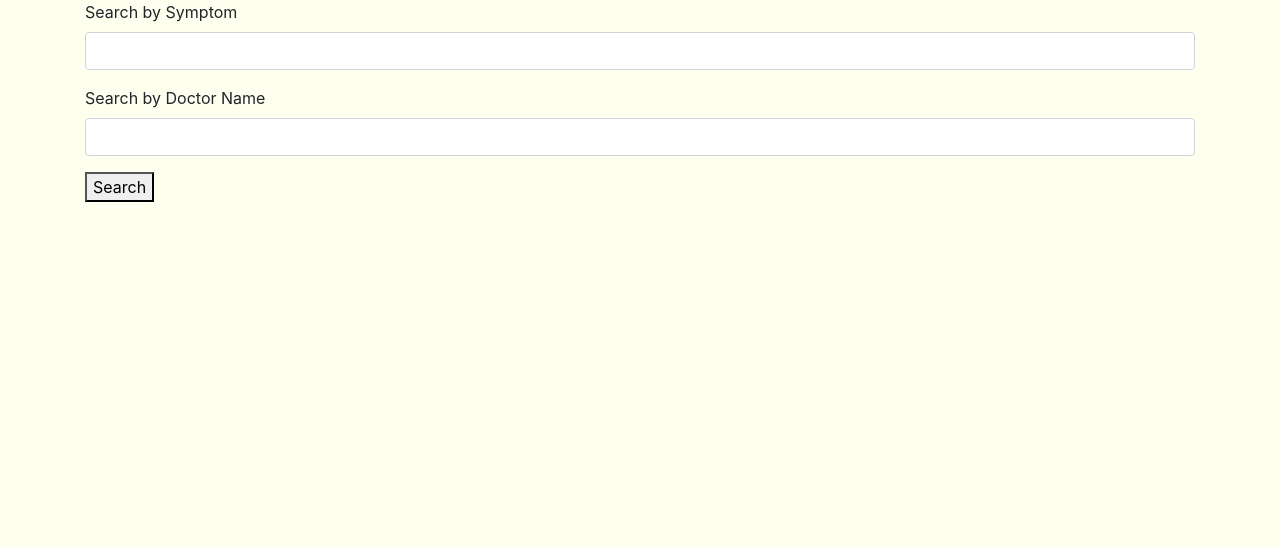
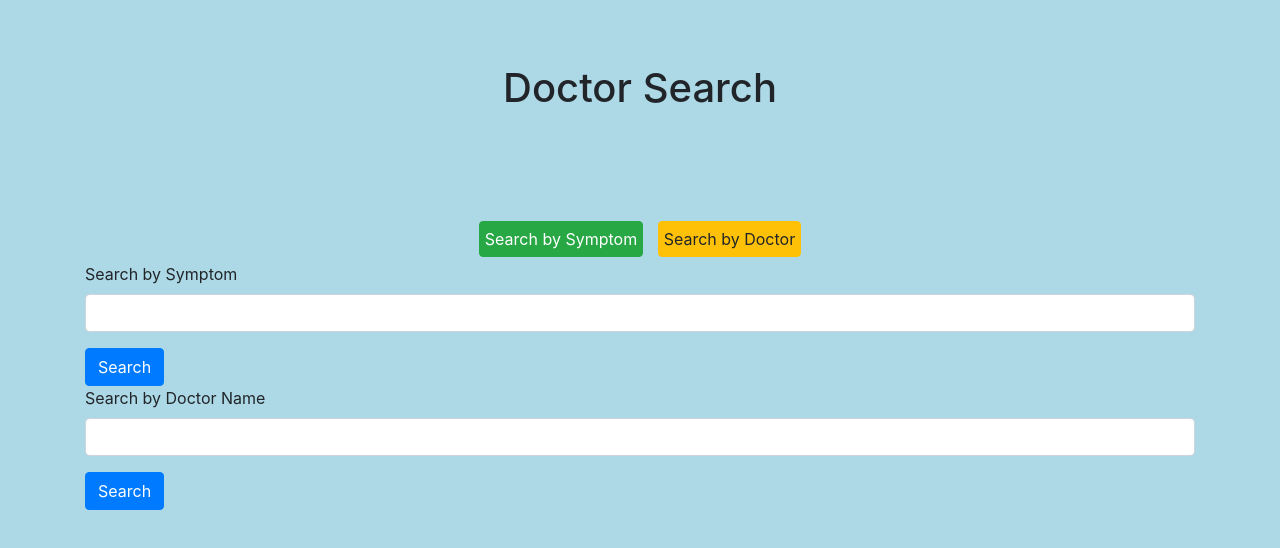
Before and after one commit to n8cotoa/doctor-search, a website built with webpack: page src/index.html in a window 1280 px wide. Built offline with nearby package versions, Linux system fonts and the light colour scheme.

Commit message:
split the form into one for symptom searches and one for doctor name searches. Add buttons for search type selection.

```diff
--- a/src/index.html
+++ b/src/index.html
@@ -4,17 +4,28 @@
   <title>Add Title Here</title>
 </head>
 <body>
+  <div class="jumbotron">
+    <h1>Doctor Search</h1>
+  </div>
   <div class="container">
-    <form id="doctor-form">
+    <div class="splash_buttons">
+      <button id="symptomSearch"  class="btn btn-success" type="button">Search by Symptom</button>
+      <button id="doctorSearch"  class="btn btn-warning" type="button">Search by Doctor</button>
+    </div>
+
+    <form id="symptom-form">
       <div class="form-group">
         <label for="user-symptom">Search by Symptom</label>
         <input id="user-symptom" class="form-control" type="text" name="user-symptom">
       </div>
+      <button type="submit" class="btn btn-primary" name="button">Search</button>
+    </form>
+    <form id="doctor-form">
       <div class="form-group">
         <label for="doctor-name">Search by Doctor Name</label>
         <input id="doctor-name" class="form-control" type="text" name="doctor-name">
       </div>
-      <button type="submit" name="button">Search</button>
+      <button type="submit" class="btn btn-primary" name="button">Search</button>
     </form>
     <div class="col">
       <div id="results" class="row">
--- a/src/main.js
+++ b/src/main.js
@@ -5,7 +5,11 @@ import './styles.css';
 import { DoctorService } from './doctor-api.js';
 
 $(document).ready(function() {
-  $('#doctor-form').submit(function(e){
+  $('#symptomSearch').click(function(e) {
+
+  });
+
+  $('#symptom-form').submit(function(e){
     e.preventDefault();
     let userSymptom = $("#user-symptom").val();
     // let doctorName = $('#doctor-name').val();
--- a/src/styles.css
+++ b/src/styles.css
@@ -1,6 +1,28 @@
 body {
-  background-color: #fffff0;
+  background-color: lightblue;
 }
+
+.jumbotron {
+  background-color: lightblue;
+  text-align: center;
+}
+
+.splash_buttons {
+  text-align: center;
+}
+
+.splash_buttons button {
+  padding: 5px;
+  margin: 5px;
+}
+
+/* #symptom-form {
+  display:none;
+}
+
+#doctor-form {
+  display:none;
+} */
 
 .card {
   padding: 10px;
```
